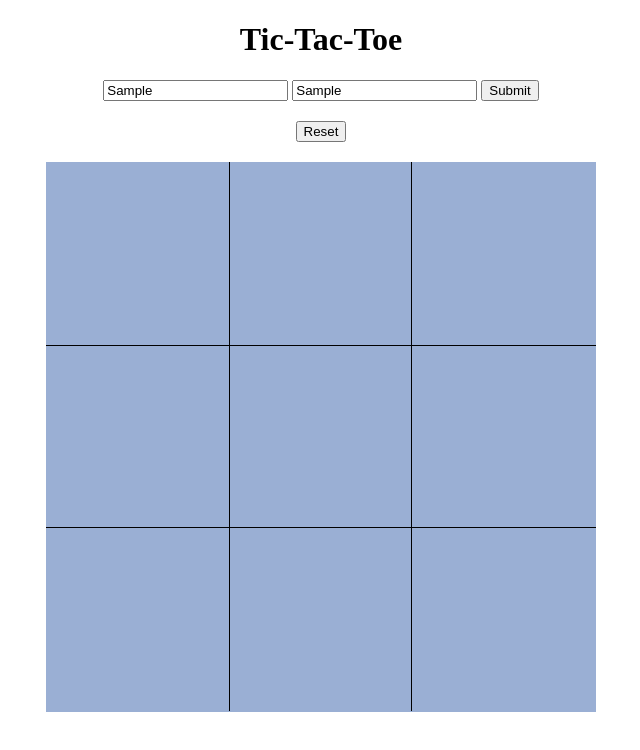
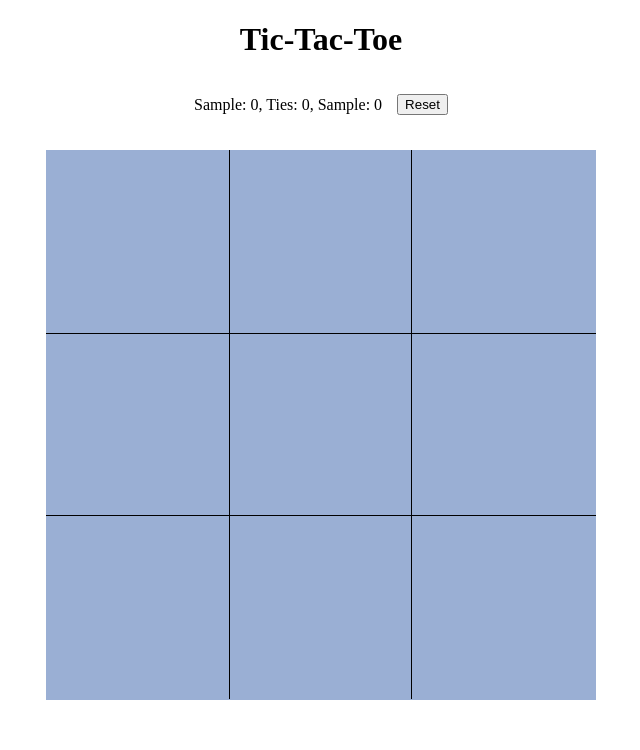
Before and after one commit to Jonjo15/ttt2, a plain HTML site: page index.html in a window 1280 px wide. Both pictures are taken after typing "Sample", "Sample" into the empty fields and a click on the button "Submit". Shown: the whole page, without its empty margins (319-959 px from the left). Drawn offline with Linux system fonts and the light colour scheme.

Commit message:
Finished submit function, started game logic

```diff
--- a/index.html
+++ b/index.html
@@ -16,7 +16,9 @@
         </form>
     </div>
     <div class="scoreBoard">
-        <button id="reset" type="button" >Reset</button>
+        <p class="scorePara"></p>
+        <button id="reset" type="button">Reset</button>
+        <p class="winnerAnnouncement"></p>
     </div>
     <div class="board">
         <div class="top">
--- a/script.js
+++ b/script.js
@@ -1,30 +1,70 @@
 let Gameboard = (function() {
     //dom manipulation
     let divs = document.querySelectorAll(".divs");
+    let inputDiv = document.querySelector(".inputDiv");
     let player0neInput = document.querySelector("#playerOne");
     let playerTwoInput = document.querySelector("#playerTwo");
     let submitButton = document.querySelector("#submit");
     let resetButton = document.querySelector("#reset");
+    let scorePara = document.querySelector(".scorePara");
+    let winnerAnnouncement = document.querySelector(".winnerAnnouncement");
+
+    //gamelogic variables
+    let playersArray = [];
+    let currentPlayer;
+    let numOfTies = 0;
+    let gameOver = true;
+    let previousPlayer;
 
     //events
     divs.forEach((div) => {
         div.addEventListener("click", (e) => {
-            alert();
+            if (!gameOver) {
+                console.log(e.target.dataset.position);
+            }
+
         })
     });
 
     submitButton.addEventListener("click", (e) => {
+        createPlayer(player0neInput.value, "X");
+        createPlayer(playerTwoInput.value, "O");
+        currentPlayer = playersArray[0];
+        inputDiv.style.display = "none";
+        updateScoreBoard();
+        clearInputs();
+        gameOver = false;
         //submitFunction();
     });
 
     resetButton.addEventListener("click", (e) => {
         //resetFunction();
+        inputDiv.style.display = "flex";
     });
 
     //player Factory
     let Player= function(name, move) {
         this.playedMoves = [];
+        this.wins = 0;
         this.name = name;
         this.move = move;
     }
+
+    //helper functions
+    function clearInputs() {
+        player0neInput.value = "";
+        playerTwoInput.value = "";
+    }
+
+    function createPlayer(name, move) {
+        let playa = new Player(name, move);
+        playersArray.push(playa);
+    }
+    function updateScoreBoard() {
+        scorePara.textContent = playersArray[0].name + ": " + playersArray[0].wins + ", Ties: " + numOfTies + ", " + playersArray[1].name + ": " + playersArray[1].wins;
+
+        //if game over display playagain button and announce winner
+
+    }
+    return {playersArray}
 })();
--- a/style.css
+++ b/style.css
@@ -32,3 +32,6 @@ h1 {
     border-top: 1px solid black;
     border-bottom: 1px solid black;
 }
+.scorePara {
+    margin-right: 15px;
+}
```
